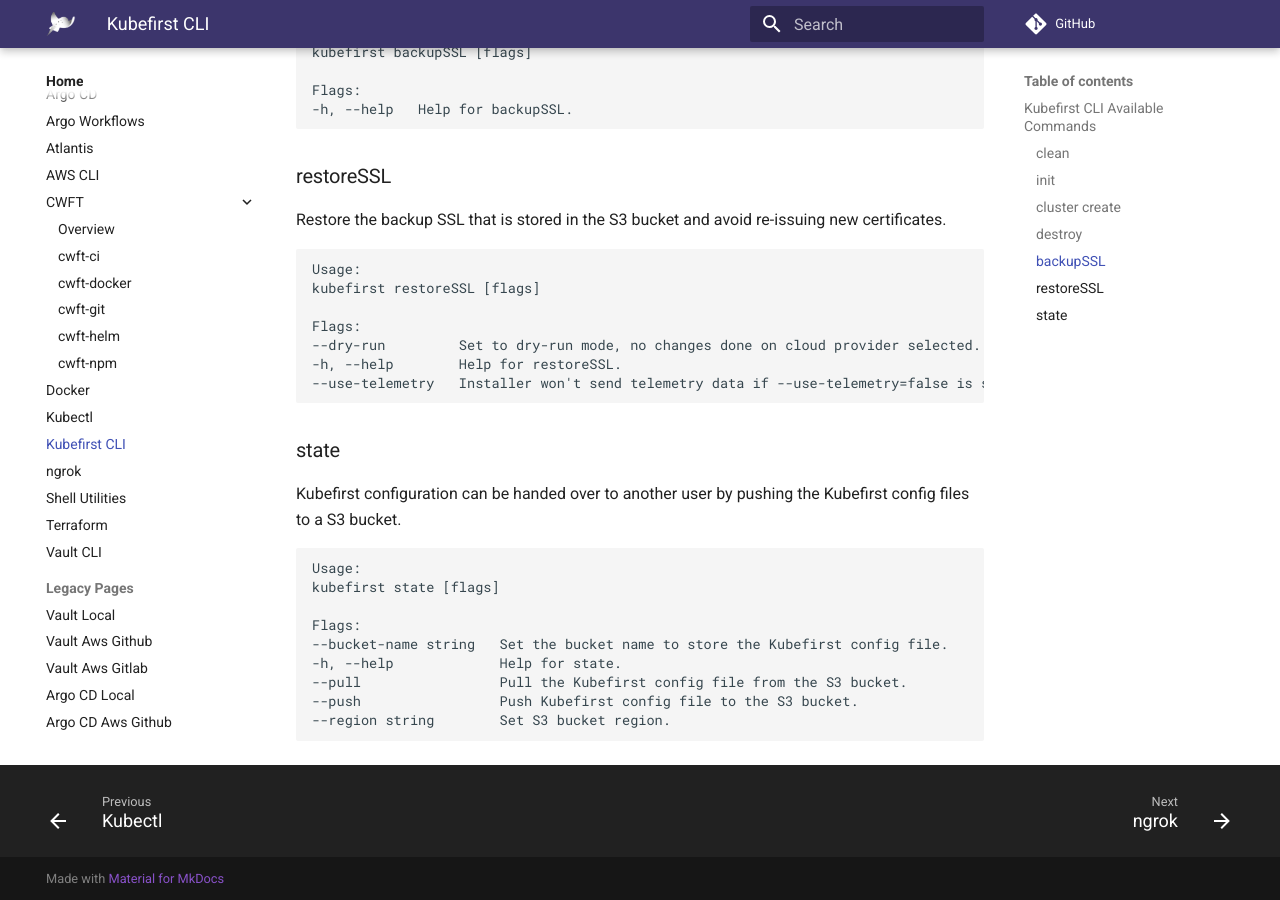
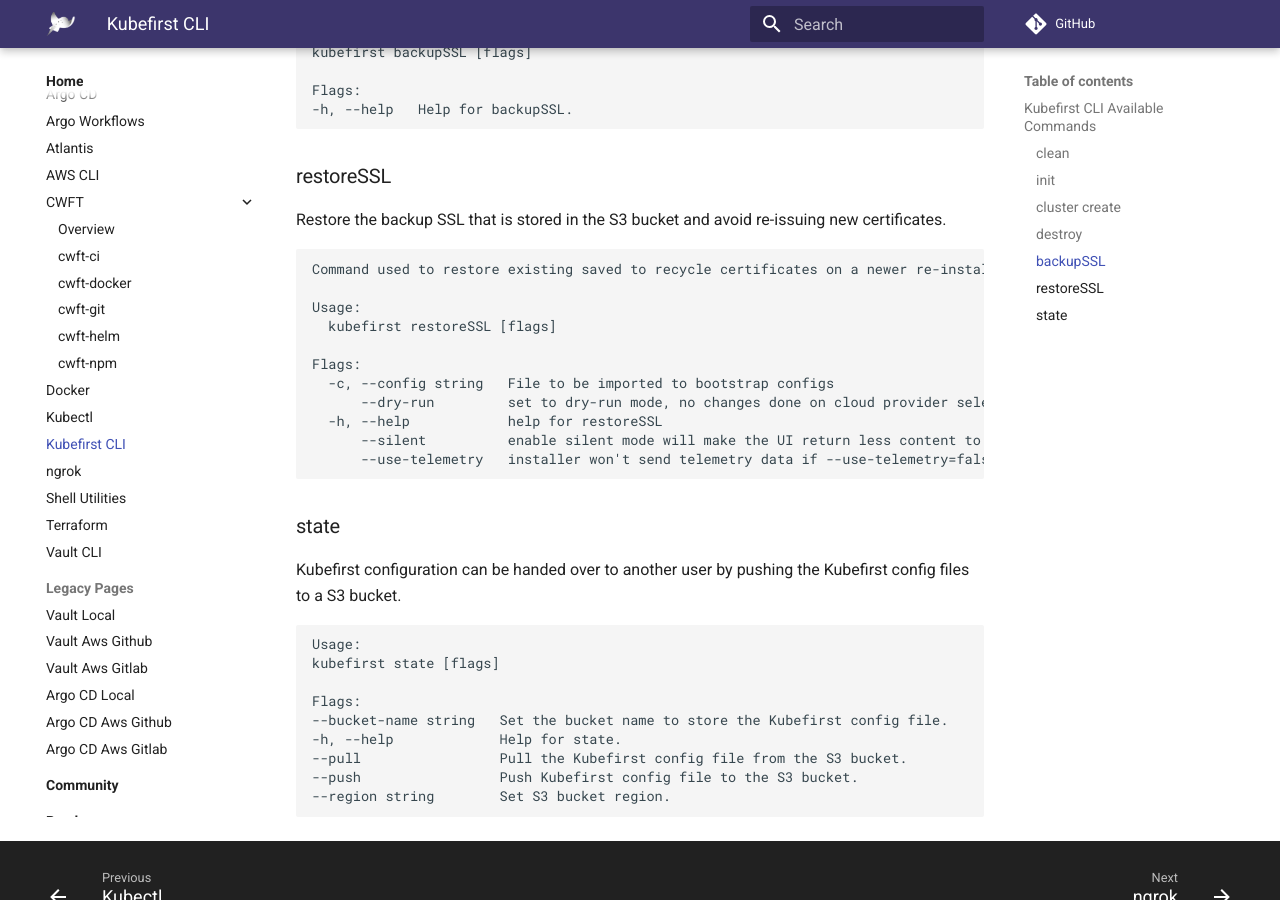
Before and after one commit to konstructio/kubefirst, an MkDocs documentation site: the page built from docs/tooling/kubefirst-cli.md, in a window 1280 px wide and 900 px high, scrolled down 2510 px. Built offline with MkDocs 1.6.1 and Material for MkDocs 9.7.7, drawn with Linux system fonts in a browser that asks for light colours; comment, search, counter and statistics services are not loaded.

Commit message:
fix: #1165 update restoreSSL command description.
Signed-off-by: 6za <53096417+6za@users.noreply.github.com>

````diff
--- a/docs/tooling/kubefirst-cli.md
+++ b/docs/tooling/kubefirst-cli.md
@@ -122,13 +122,17 @@
 Restore the backup SSL that is stored in the S3 bucket and avoid re-issuing new certificates.
 
 ```
+Command used to restore existing saved to recycle certificates on a newer re-installation on an already used domain.
+
 Usage:
-kubefirst restoreSSL [flags]
+  kubefirst restoreSSL [flags]
 
 Flags:
---dry-run         Set to dry-run mode, no changes done on cloud provider selected.
--h, --help        Help for restoreSSL.
---use-telemetry   Installer won't send telemetry data if --use-telemetry=false is set (default true).
+  -c, --config string   File to be imported to bootstrap configs
+      --dry-run         set to dry-run mode, no changes done on cloud provider selected
+  -h, --help            help for restoreSSL
+      --silent          enable silent mode will make the UI return less content to the screen
+      --use-telemetry   installer won't send telemetry data if --use-telemetry=false is set (default true)
 ```
 
 ### state
````
Also changed, not shown: 1 other file.
